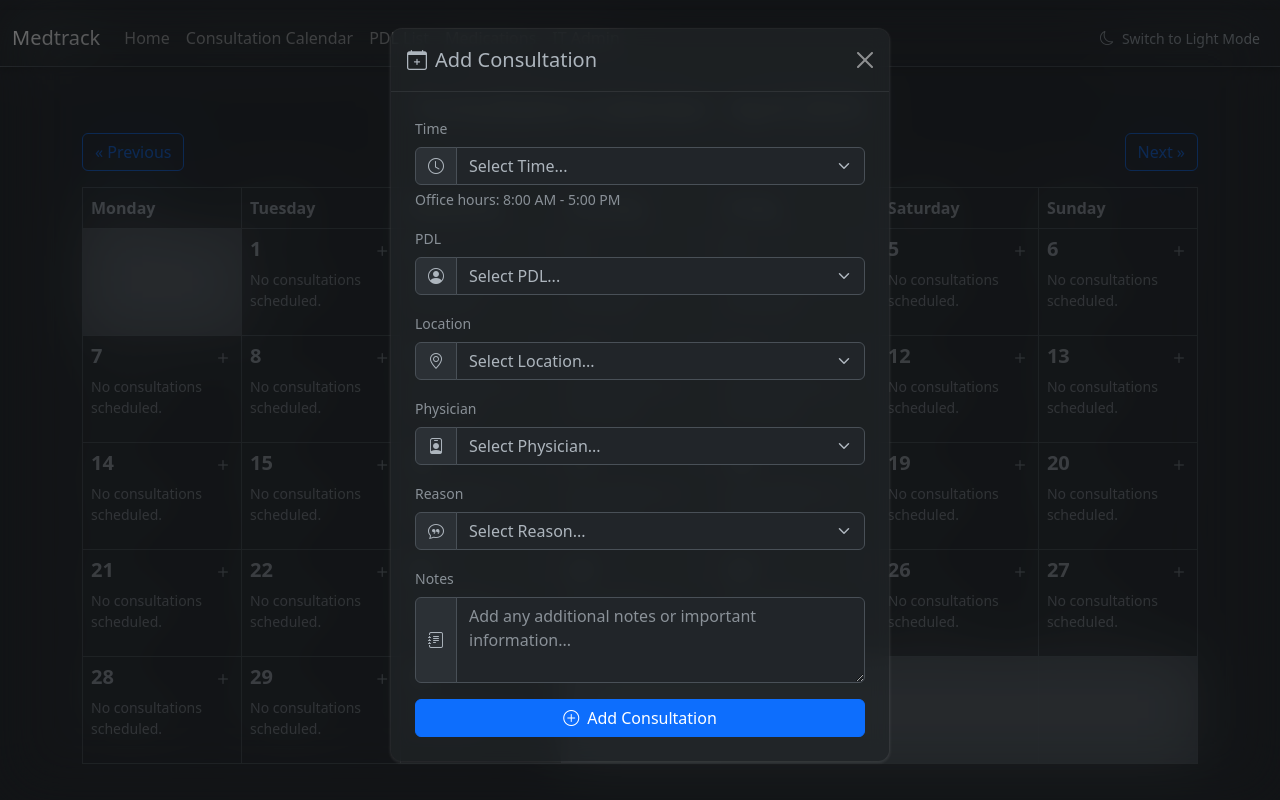
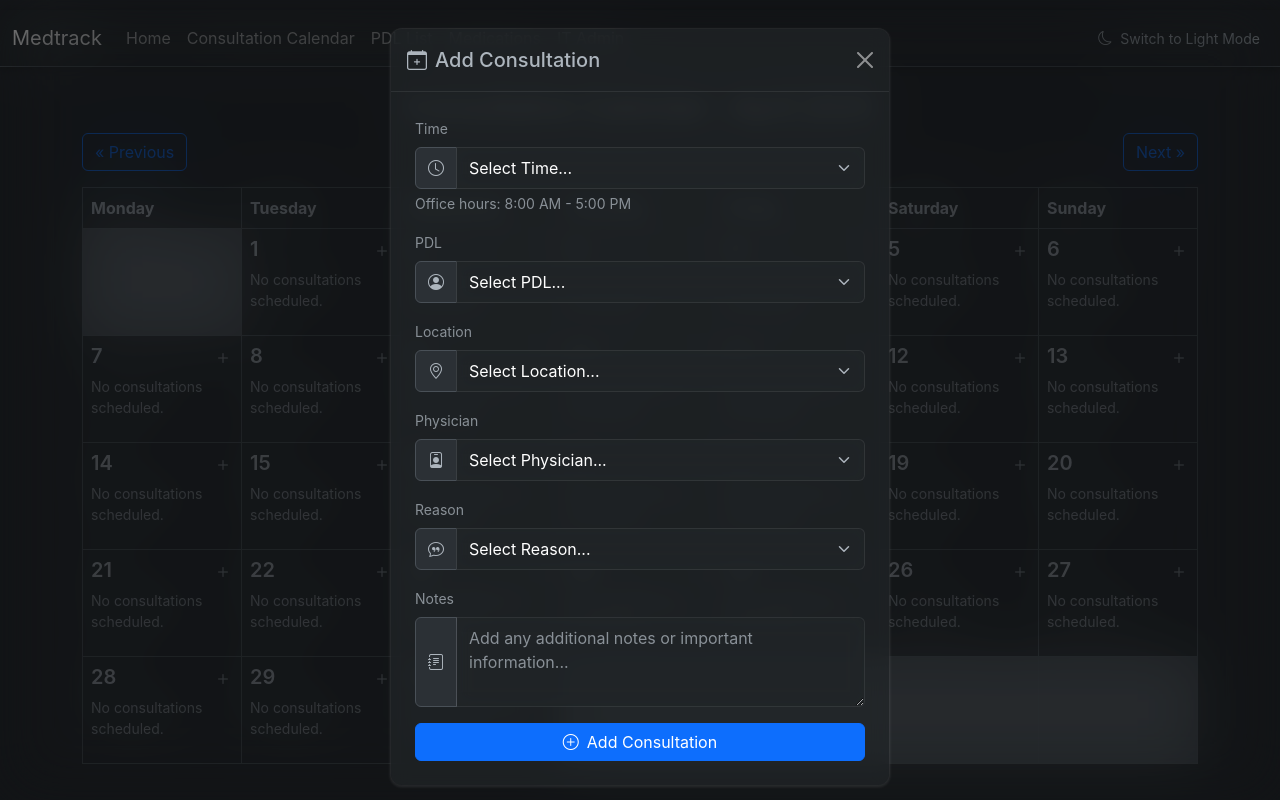
Before and after one commit to Daddycode11/MedTrack, a Django app: page /consultations/calendar/ in a window 1280 px wide, after a click that opens the changed part. Run offline with Django 5.2, Linux system fonts and the light colour scheme; data that the repository does not hold is empty; some libraries are stand-ins or nearby versions.

Commit message:
Update styles

```diff
--- /dev/null
+++ b/medtrack/consultations/css/styles.css
@@ -0,0 +1,3 @@
+td.position-relative:hover .add-consultation-btn {
+    display: inline-block !important;
+}
--- a/medtrack/medtrack/static/css/styles.css
+++ b/medtrack/medtrack/static/css/styles.css
@@ -1,3 +1,13 @@
+@import url('https://fonts.googleapis.com/css2?family=Inter:ital,opsz,wght@0,14..32,100..900;1,14..32,100..900&display=swap');
+
+
+/* Apply Inter font globally */
+body {
+    font-family: -apple-system, BlinkMacSystemFont, 'Inter', Roboto, 'Helvetica Neue', Arial, sans-serif;
+    padding-top: 10px; /* Ensure proper spacing below navbar */
+}
+
+
 .no-outline {
     border: none !important;
     box-shadow: none !important;
@@ -84,3 +94,23 @@ body {
     -webkit-backdrop-filter: blur(12px) saturate(180%);
     border: 1px solid rgba(255, 255, 255, 0.1);
   }
+
+/* Frosted styling for input controls in modals */
+.modal-content input,
+.modal-content textarea,
+.modal-content select {
+    background-color: rgba(255, 255, 255, 0.75) !important;
+    backdrop-filter: blur(8px) !important;
+    -webkit-backdrop-filter: blur(8px) !important;
+    border: 1px solid rgba(0, 0, 0, 0.1) !important;
+    padding: 8px 12px;
+    color: #000 !important;
+}
+
+[data-bs-theme="dark"] .modal-content input,
+[data-bs-theme="dark"] .modal-content textarea,
+[data-bs-theme="dark"] .modal-content select {
+    background-color: rgba(33, 37, 41, 0.7) !important;
+    border: 1px solid rgba(255, 255, 255, 0.08) !important;
+    color: #fff !important;
+}
```
